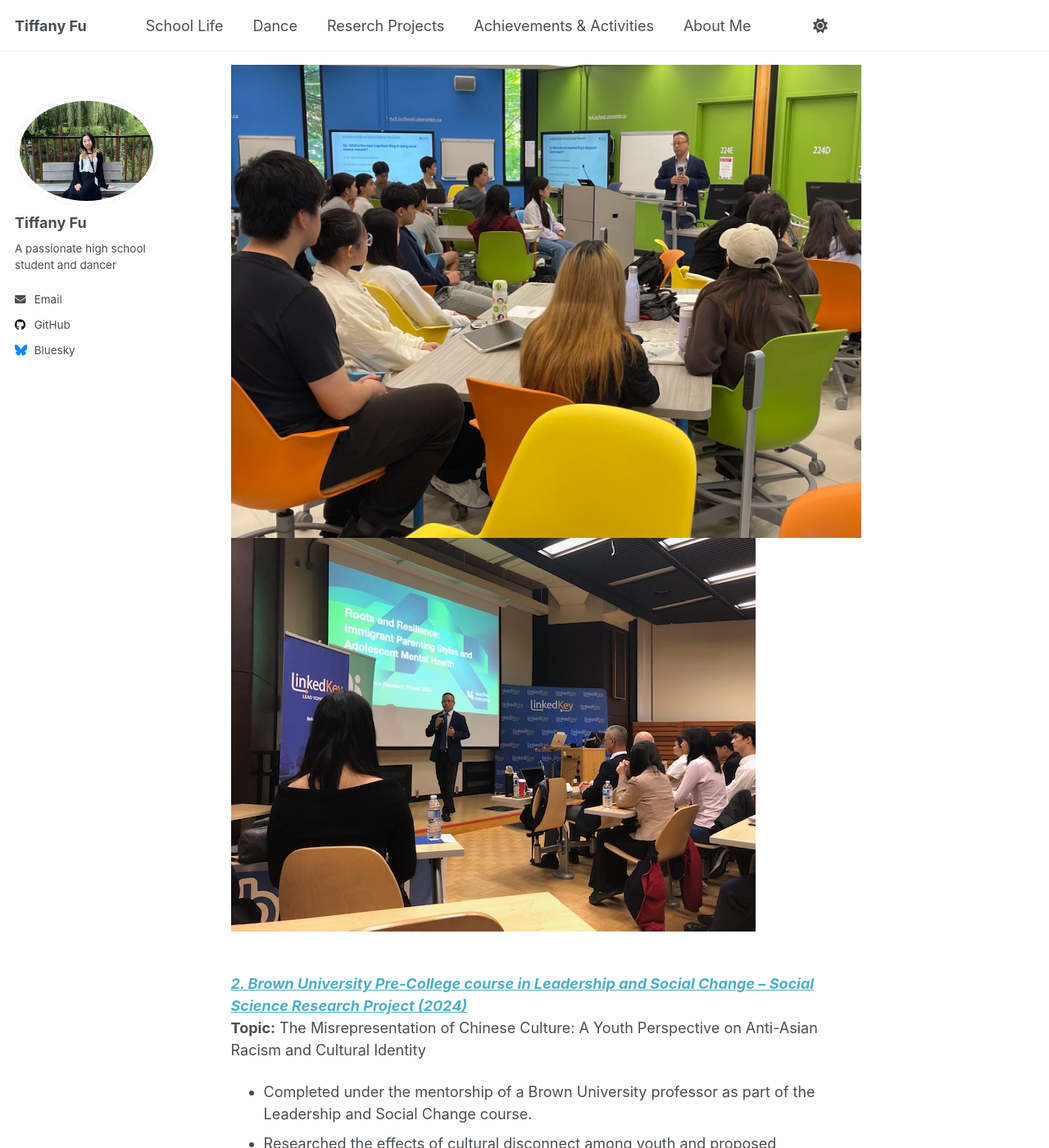
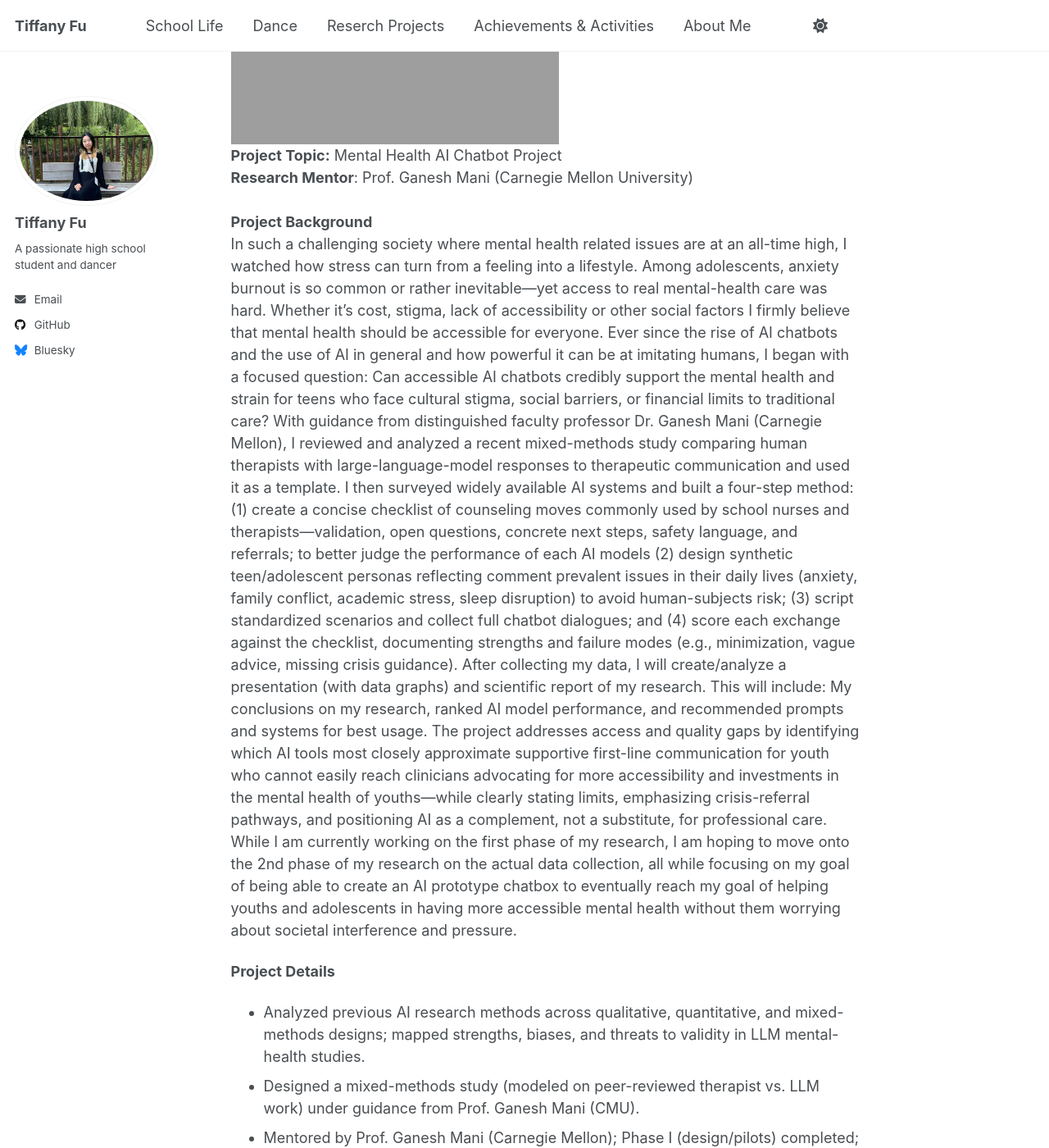
Before and after one commit to TiffanyJTFu/TiffanyFu, a Jekyll site: the page built from _pages/about.md, in a window 1280 px wide and 1400 px high, scrolled down 361 px. Shown: the whole window at 82% size. Built offline with Jekyll 4.4.1, drawn with Linux system fonts in a browser that asks for light colours; a script that is not in the unit is left out; some of the changed text lies outside the part shown.

Commit message:
Enhance about page with AI chatbot project details
Added detailed project description for Mental Health AI Chatbot Project, including background, methodology, and project details.

```diff
--- a/_pages/about.md
+++ b/_pages/about.md
@@ -7,6 +7,27 @@ redirect_from:
   - /about.html
 ---
 ## Research & Innovation Projects
+
+![SocialScience01](https://tiffanyjtfu.github.io/TiffanyFu/images/ai1.png)
+<br>**Project Topic:** Mental Health AI Chatbot Project
+<br>**Research Mentor**: Prof. Ganesh Mani (Carnegie Mellon University)
+<br><br>**Project Background**
+<br>In such a challenging society where mental health related issues are at an all-time high, I watched how stress can turn from a feeling into a lifestyle. Among adolescents, anxiety burnout is so common or rather inevitable—yet access to real mental-health care was hard. Whether it's cost, stigma, lack of accessibility or other social factors I firmly believe that mental health should be accessible for everyone. Ever since the rise of AI chatbots and the use of AI in general and how powerful it can be at imitating humans, I began with a focused question: Can accessible AI chatbots credibly support the mental health and strain for teens who face cultural stigma, social barriers, or financial limits to traditional care?
+With guidance from distinguished faculty professor Dr. Ganesh Mani (Carnegie Mellon), I reviewed and analyzed a recent mixed-methods study comparing human therapists with large-language-model responses to therapeutic communication and used it as a template. I then surveyed widely available AI systems and built a four-step method: (1) create a concise checklist of counseling moves commonly used by school nurses and therapists—validation, open questions, concrete next steps, safety language, and referrals; to better judge the performance of each AI models (2) design synthetic teen/adolescent personas reflecting comment prevalent issues in their daily lives (anxiety, family conflict, academic stress, sleep disruption) to avoid human-subjects risk; (3) script standardized scenarios and collect full chatbot dialogues; and (4) score each exchange against the checklist, documenting strengths and failure modes (e.g., minimization, vague advice, missing crisis guidance).
+After collecting my data, I will create/analyze a presentation (with data graphs) and scientific report of my research. This will include: My conclusions on my research, ranked AI model performance, and recommended prompts and systems for best usage. The project addresses access and quality gaps by identifying which AI tools most closely approximate supportive first-line communication for youth who cannot easily reach clinicians advocating for more accessibility and investments in the mental health of youths—while clearly stating limits, emphasizing crisis-referral pathways, and positioning AI as a complement, not a substitute, for professional care. While I am currently working on the first phase of my research, I am hoping to move onto the 2nd phase of my research on the actual data collection, all while focusing on my goal of being able to create an AI prototype chatbox to eventually reach my goal of helping youths and adolescents in having more accessible mental health without them worrying about societal interference and pressure.
+
+**Project Details**
+* Analyzed previous AI research methods across qualitative, quantitative, and mixed-methods designs; mapped strengths, biases, and threats to validity in LLM mental-health studies.
+* Designed a mixed-methods study (modeled on peer-reviewed therapist vs. LLM work) under guidance from Prof. Ganesh Mani (CMU).
+* Mentored by Prof. Ganesh Mani (Carnegie Mellon); Phase I (design/pilots) completed; Phase II (full data collection/analysis) in progress, with conclusions forthcoming.
+* Built a 4-step evaluation method: clinician-inspired rubric (validation, open Qs, concrete steps, safety/referrals) → synthetic teen personas → standardized scenarios → rubric-based scoring.
+* Created synthetic teen personas reflecting common stressors among adolescents (academics, family conflict, sleep, social pressure) for standardized testing.
+  * Engineered synthetic adolescent personas to safely simulate high-risk scenarios without human subjects or identifiable data.
+  * Designed IRB-eligible, non-human-subjects personas enabling low-risk evaluation of AI support tools.
+  * Built structured synthetic user profiles with scripted backstories and goals to control for variability in chatbot trials.
+* Currently testing multiple AI systems; will synthesize strengths/weaknesses into a prioritized remediation roadmap.
+* Will create + deliver scientific report of results + presentation (with graphs): a ranked model leaderboard, prompt best-practices playbook, clear data visualizations, and deployment guidelines with embedded crisis-escalation pathways.
+* Engineering a crisis-aware, prototype, an AI-powered chatbot to (augment, not replace) clinical care mental health, which will utilize safety guardrails from study results.
 
 <a href="https://tiffanyjtfu.github.io/TiffanyFu/teaching/SocialScienceResearchProject" target='_blank'><i>**1. Social Science Research Project 2024**</i></a>
 <br>**Research Mentor**: Dr. Tao Wang (Assistant Professor at the School of Information, University of Toronto)
```
